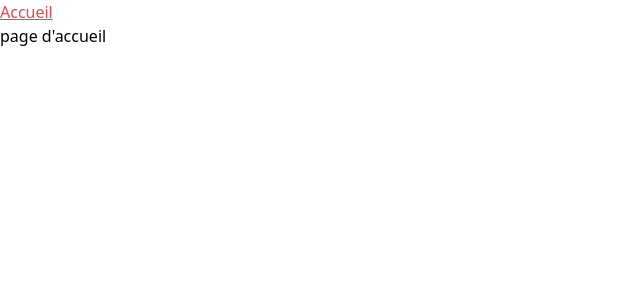
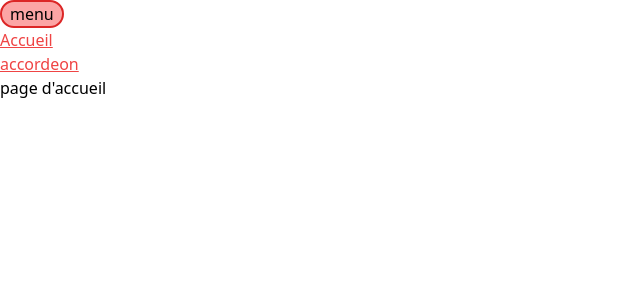
Before and after one commit to MMI-SAE-203/r213-2024-pracht-tp1-Gachod-Pierre, a Vue app: page / in a window 1280 px wide. Shown: the top 300 px of the page, without its empty margins (0-640 px from the left). Built offline with nearby package versions, Linux system fonts and the light colour scheme.

Commit message:
ajout du bouton et des router links

```diff
--- a/src/App.vue
+++ b/src/App.vue
@@ -10,10 +10,16 @@ onErrorCaptured((err, instance, info) => {
 
 <template>
   <header>
-    <nav>
+    <button aria-controls="mainNav" aria-expanded="true" class="rounded-full border-2 border-red-600 bg-red-300 px-2">
+      menu
+    </button>
+    <nav id="mainNav">
       <ul>
         <li>
           <RouterLink to="/" class="text-red-500 underline"> Accueil </RouterLink>
+        </li>
+        <li>
+          <RouterLink to="/accordeon" class="text-red-500 underline"> accordeon </RouterLink>
         </li>
       </ul>
     </nav>
```
